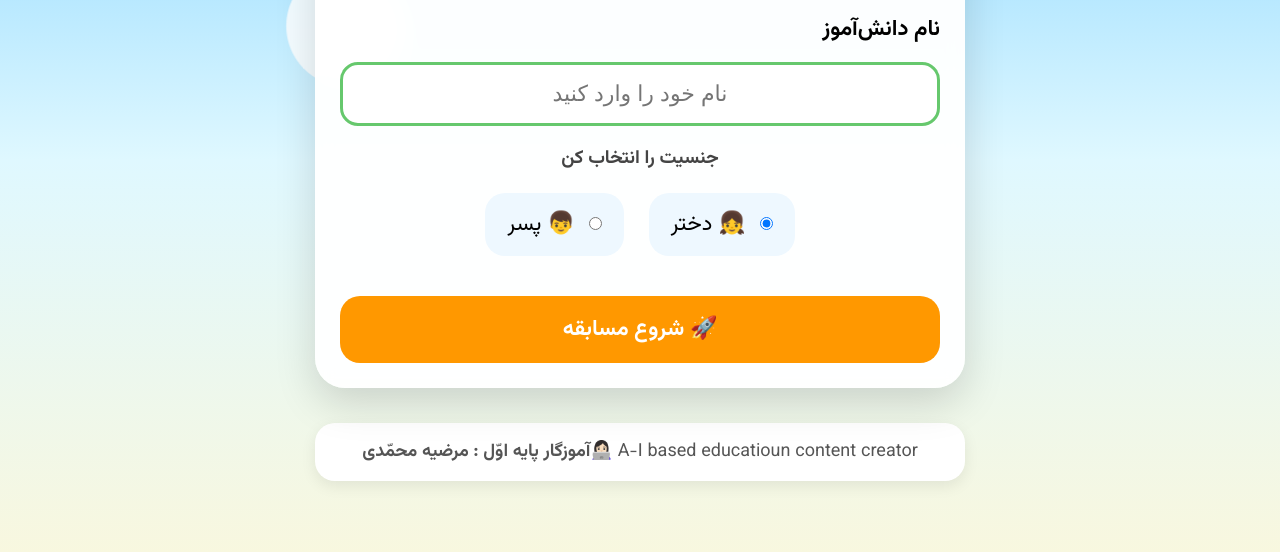
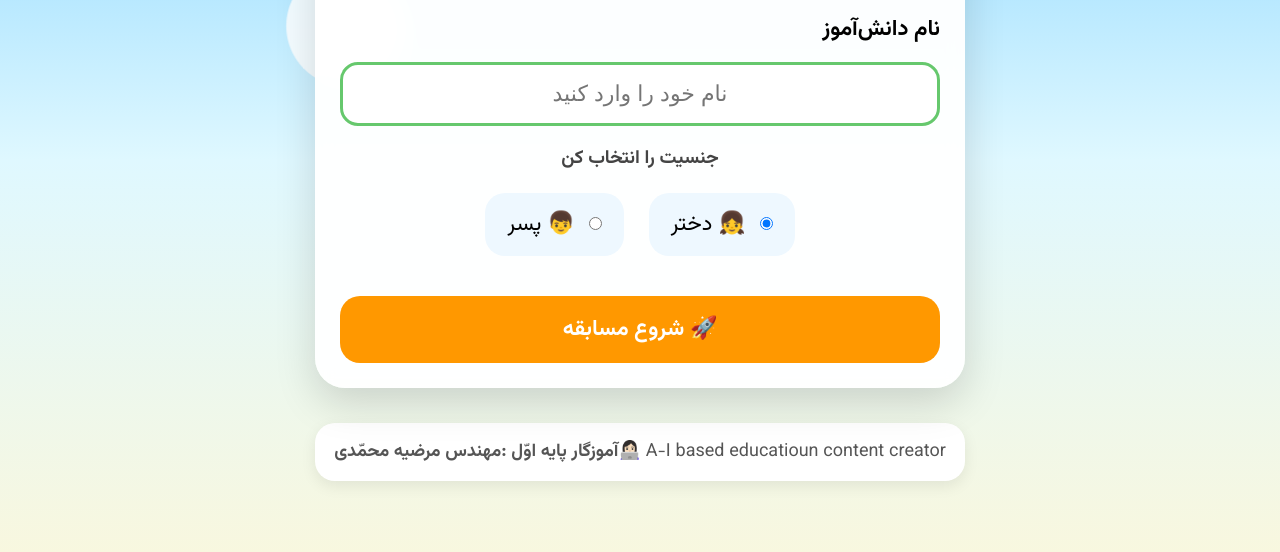
Before and after one commit to mohammadimarziyeh6367-ship-it/MathGame2, a plain HTML site: page index.html in a window 1280 px wide. Shown: the part 174-726 px from the top of the page. Drawn offline with Linux system fonts and the light colour scheme.

Commit message:
Update index.html

```diff
--- a/index.html
+++ b/index.html
@@ -203,7 +203,7 @@ value="boy">
 
 <strong>
 
-👩🏻‍💻آموزگار پایه اوّل : مرضیه محمّدی
+👩🏻‍💻آموزگار پایه اوّل :مهندس مرضیه محمّدی
 
 </strong>
 
```
